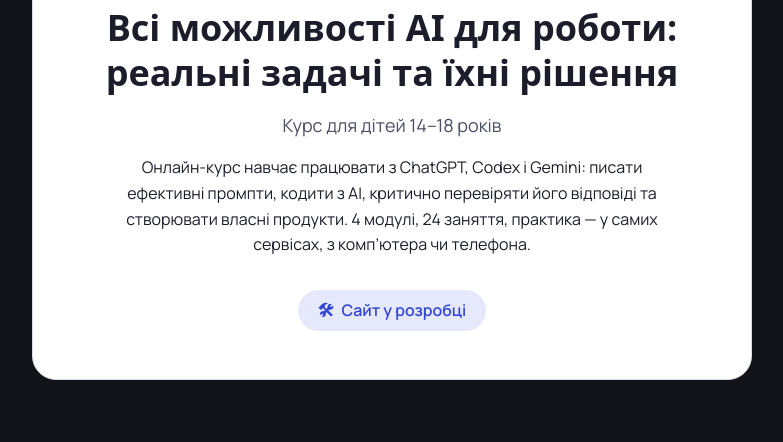
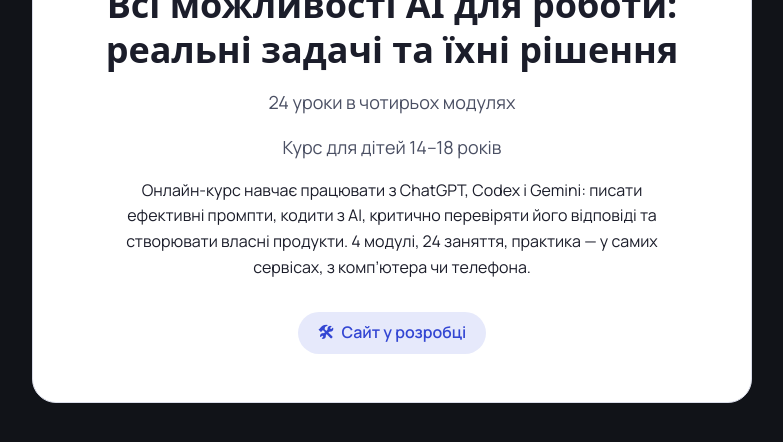
Before and after one commit to poltanka/kurs-web-AI, a plain HTML site: page index.html in a window 1280 px wide. Shown: the part 260-702 px from the top of the page, without its empty margins (248-1031 px from the left). Drawn offline with Linux system fonts and the light colour scheme; a web font is replaced by a local one.

Commit message:
Додати під назву курсу рядок про 24 уроки в 4 модулях
Новий підзаголовок на головній сторінці одразу показує обсяг курсу.

Co-Authored-By: Claude Opus 5.5 <noreply@anthropic.com>

```diff
--- a/index.html
+++ b/index.html
@@ -104,6 +104,7 @@
   <main>
     <p class="logo">ШІ-майстерня</p>
     <h1>Всі можливості AI для роботи: реальні задачі та їхні рішення</h1>
+    <p class="subtitle">24 уроки в чотирьох модулях</p>
     <p class="subtitle">Курс для дітей 14–18 років</p>
     <p class="description">Онлайн-курс навчає працювати з ChatGPT, Codex і Gemini: писати ефективні промпти, кодити з AI, критично перевіряти його відповіді та створювати власні продукти. 4 модулі, 24 заняття, практика — у самих сервісах, з комп’ютера чи телефона.</p>
     <p class="status"><span aria-hidden="true">🛠</span> Сайт у розробці</p>
```
